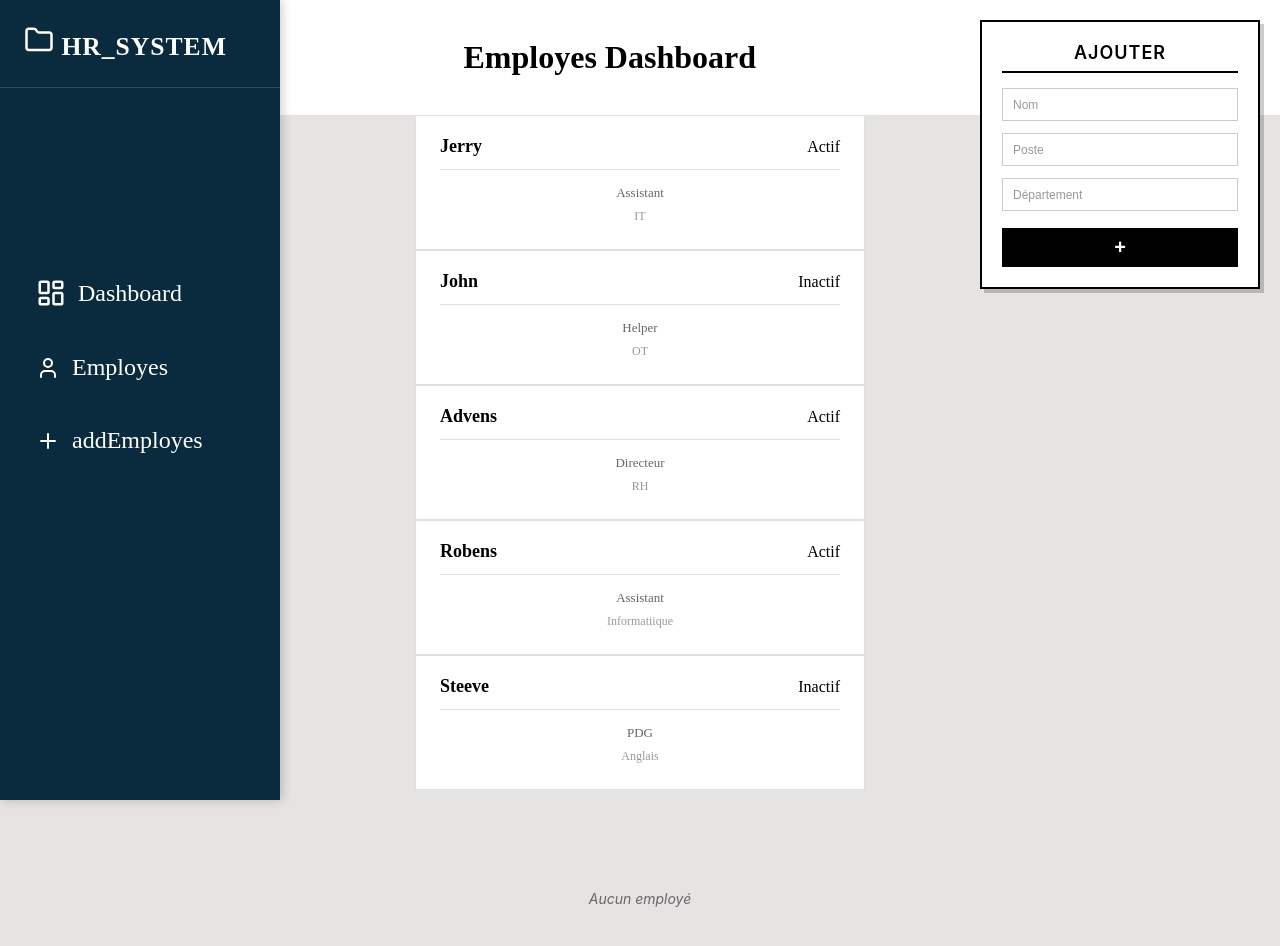
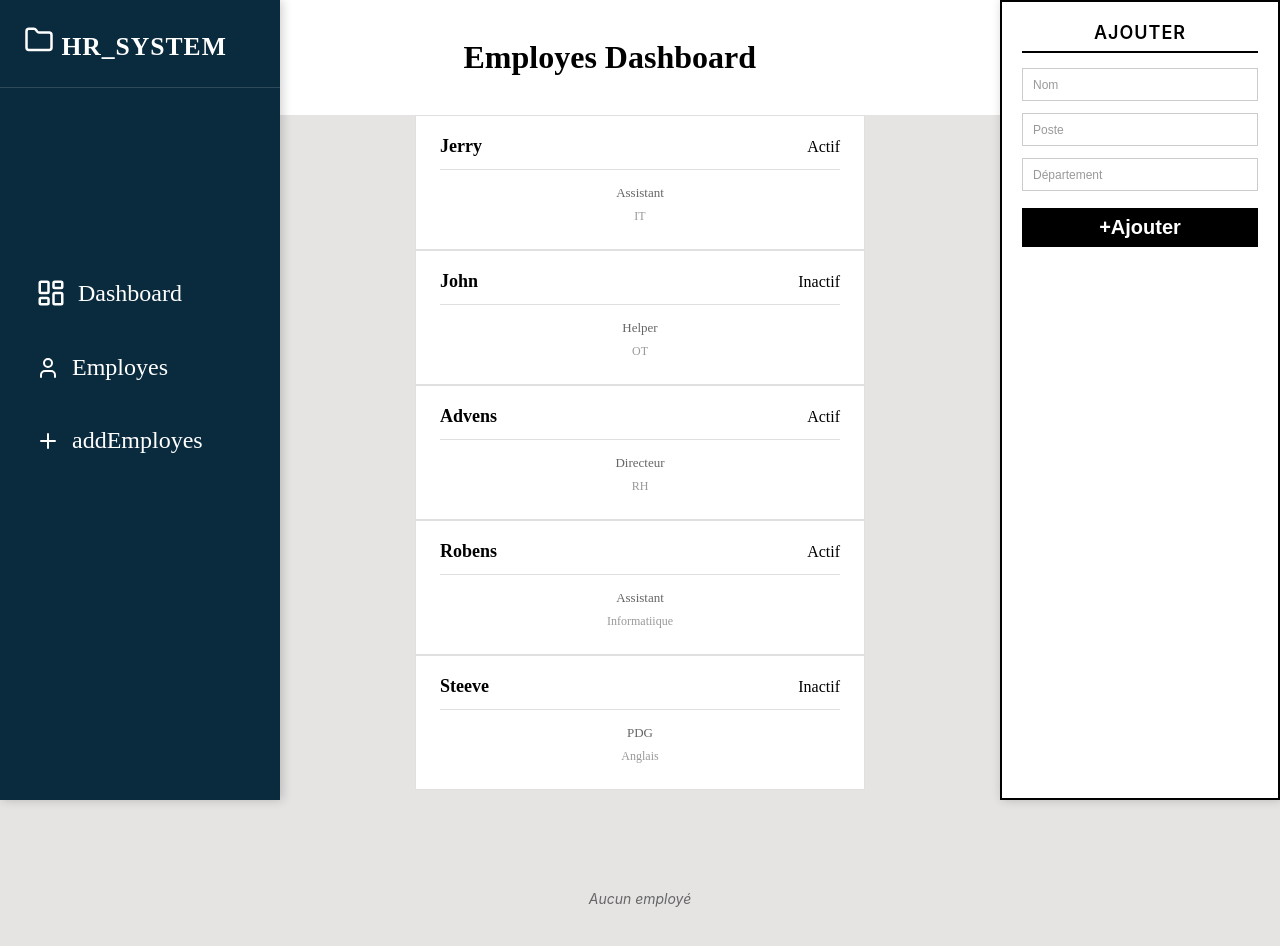
Before and after one commit to jerryinnocent123-ship-it/Capstone-Project, a React (Vite) app: page / in a window 1280 px wide. Shown: the top 946 px of the page. Built offline with nearby package versions, Linux system fonts and the light colour scheme.

Commit message:
m modifye ampil bagay nan employeeForm css et jsx

```diff
--- a/src/components/EmployeeForm.jsx
+++ b/src/components/EmployeeForm.jsx
@@ -92,7 +92,7 @@ export default function EmployeeForm() {
             className="input-field"
           />
           <button type="button" onClick={addEmployee} className="submit-btn">
-            +
+            +Ajouter
           </button>
         </div>
       </div>
--- a/src/components/styles/employeeForm.css
+++ b/src/components/styles/employeeForm.css
@@ -14,25 +14,37 @@
 
 /* Formulaire en haut à droite - petit carré noir et blanc */
 .form-container {
-    position: fixed;
-    top: 20px;
-    right: 20px;
-    z-index: 1000;
+     position: fixed;
+  top: 0;
+  right: 0;
+  width: 280px;
+  height: 100vh;
+  color: white;
+  display: flex;
+  flex-direction: column;
+  box-shadow: 2px 0 10px rgba(0, 0, 0, 0.2);
+  z-index: 1000;
+  overflow-y: auto;
+
 }
+
+
 
 .form-card {
     width: 280px;
     background: white;
+    height: 100vh;
     border: 2px solid black;
     padding: 20px;
     box-shadow: 4px 4px 0px 0px rgba(0, 0, 0, 0.2);
     transition: transform 0.2s ease;
 }
 
+/*
 .form-card:hover {
     transform: translate(-2px, -2px);
     box-shadow: 6px 6px 0px 0px rgba(0, 0, 0, 0.2);
-}
+} */
 
 .form-title {
     font-size: 18px;
```
